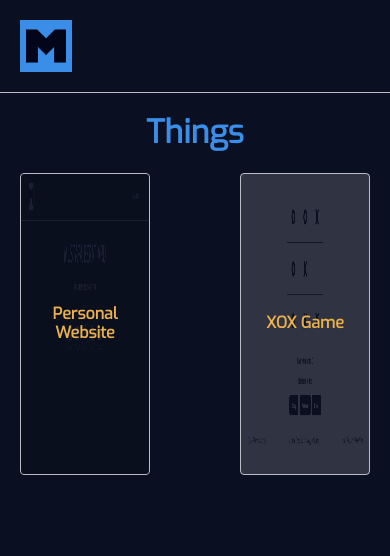
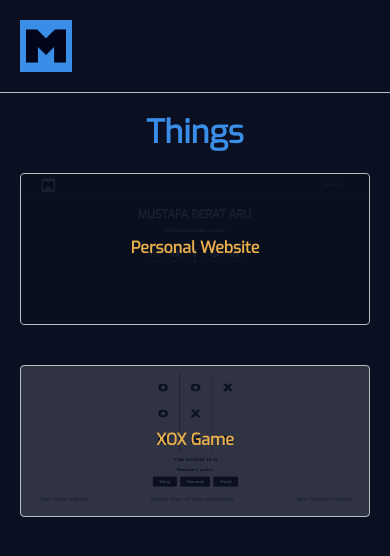
Before and after one commit to mustafaberat/personal-website-1, a Next.js app: page /things in a window 390 px wide. Shown: the top 556 px of the page. Built offline with nearby package versions, Linux system fonts and the light colour scheme; some icons are missing.

Commit message:
fixed resume path and things buttons

```diff
--- a/components/headerComponent.js
+++ b/components/headerComponent.js
@@ -21,7 +21,7 @@ export default function HeaderComp() {
                     <Link href="/things">
                         <a className="header-button">Things</a>
                     </Link>
-                    <Link href="/Resume">
+                    <Link href="/resume">
                         <a className="header-button">Resume</a>
                     </Link>
                 </div>
--- a/styles/devices.css
+++ b/styles/devices.css
@@ -16,6 +16,12 @@
   }
   .technologies-point {
     font-size: 0.9rem;
+  }
+  .things {
+    grid-template-columns: auto;
+  }
+  .thingsCard {
+    height: 150px;
   }
   .technologies-title,
   .workexperience-title,
@@ -79,9 +85,6 @@
     padding-left: 11%;
     padding-right: 11%;
   }
-  .things {
-    font-size: 0.9rem;
-  }
   .technologies-title,
   .workexperience-title,
   .work-title {
--- a/styles/header.css
+++ b/styles/header.css
@@ -29,6 +29,8 @@
   border-radius: var(--borderRadius);
   padding-left: var(--gutter);
   padding-right: var(--gutter);
+  padding-bottom: 4px;
+  border: 1px solid var(--);
   display: inline-flex;
   align-items: center;
   margin-left: auto;
```
